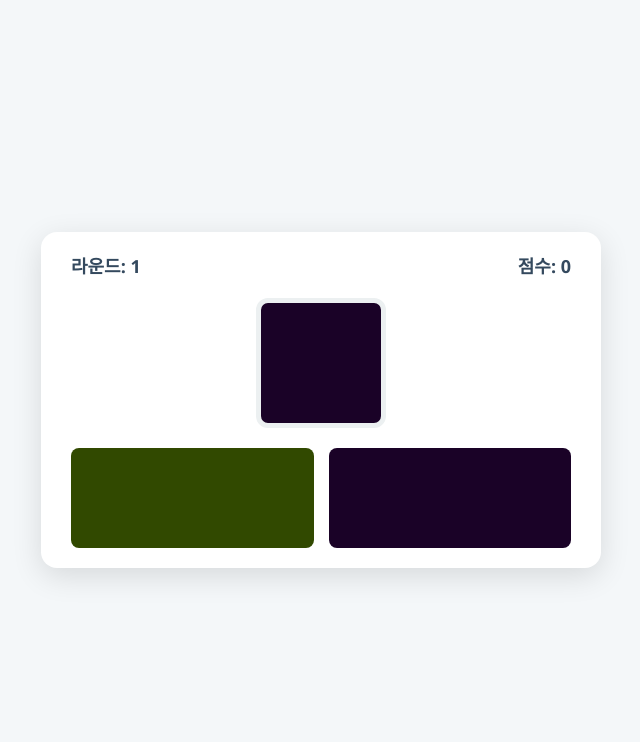
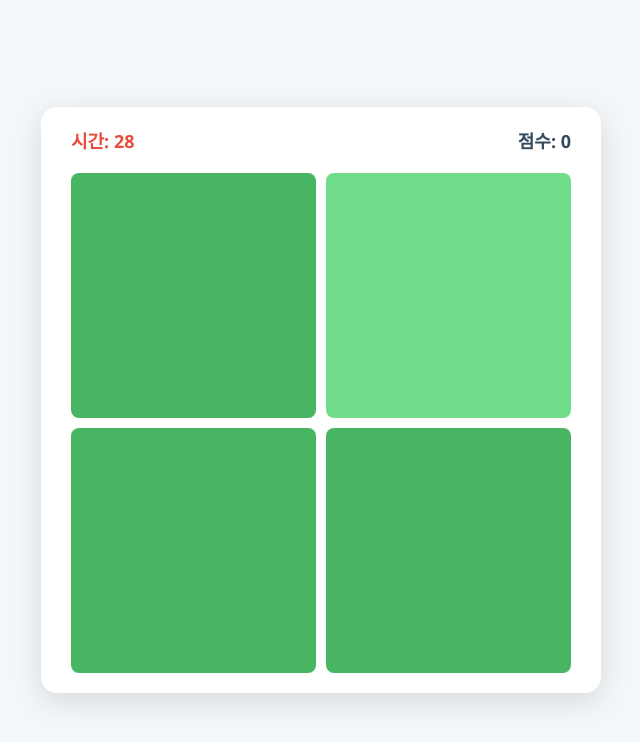
Before and after one commit to early-developer-club/color-game-jinyoung, a plain HTML site: page index.html in a window 1280 px wide. Both pictures are taken after a click on the button "게임 시작". Shown: the whole page, without its empty margins (319-959 px from the left). Drawn offline with Linux system fonts and the light colour scheme.

Commit message:
⚡️ update: 절대색감게임 - 바이브 코딩으로 개발된 게임

```diff
--- a/index.html
+++ b/index.html
@@ -10,19 +10,16 @@
     <div id="app">
         <div id="start-screen">
             <h1>절대 색감 게임</h1>
-            <p>주어진 색상과 동일한 색상을 찾아보세요!</p>
+            <p>제한 시간 내에 그리드에서 다른 색상 하나를 찾아보세요!</p>
             <button id="start-button">게임 시작</button>
         </div>
 
         <div id="game-screen" class="hidden">
             <div class="game-info">
-                <span id="round-info">라운드: 1</span>
+                <span id="time-info">시간: 30</span>
                 <span id="score-info">점수: 0</span>
             </div>
-            <div id="target-color-container">
-                <div id="target-color"></div>
-            </div>
-            <div id="color-options"></div>
+            <div id="grid-container"></div>
         </div>
 
         <div id="end-screen" class="hidden">
--- a/script.js
+++ b/script.js
@@ -1,5 +1,5 @@
 document.addEventListener('DOMContentLoaded', () => {
-    // --- Firebase 설정 ---
+    // --- Firebase 설정 (보안을 위해 실제 값은 환경 변수 사용 권장) ---
     const firebaseConfig = {
         apiKey: "AIzaSyBYs_CBd95ECMV50T8sYryXzgXx_rrakdU",
         authDomain: "color-game-jinyoung.firebaseapp.com",
@@ -8,10 +8,7 @@ document.addEventListener('DOMContentLoaded', () => {
         storageBucket: "color-game-jinyoung.firebasestorage.app",
         messagingSenderId: "518208146135",
         appId: "1:518208146135:web:1ba7f4cad42aa6c842fe92",
-        measurementId: "G-SPYLGLRS0R"
     };
-
-    // Firebase 초기화
     firebase.initializeApp(firebaseConfig);
     const database = firebase.database();
 
@@ -19,32 +16,24 @@ document.addEventListener('DOMContentLoaded', () => {
     const startScreen = document.getElementById('start-screen');
     const gameScreen = document.getElementById('game-screen');
     const endScreen = document.getElementById('end-screen');
-
     const startButton = document.getElementById('start-button');
     const restartButton = document.getElementById('restart-button');
     const saveScoreButton = document.getElementById('save-score-button');
-
-    const roundInfo = document.getElementById('round-info');
+    const timeInfo = document.getElementById('time-info');
     const scoreInfo = document.getElementById('score-info');
-    const targetColorDiv = document.getElementById('target-color');
-    const colorOptionsContainer = document.getElementById('color-options');
+    const gridContainer = document.getElementById('grid-container');
     const finalScoreSpan = document.getElementById('final-score');
     const playerNameInput = document.getElementById('player-name');
     const rankingList = document.getElementById('ranking-list');
 
+    // --- 게임 설정 ---
+    const INITIAL_TIME = 30;
+    const TIME_BONUS = 1;
+
     // --- 게임 상태 변수 ---
     let score = 0;
-    let round = 0;
-    let targetColor;
-
-    // --- 유틸리티 함수 ---
-    const randomColor = () => `rgb(${Math.floor(Math.random() * 256)}, ${Math.floor(Math.random() * 256)}, ${Math.floor(Math.random() * 256)})`;
-    const shuffleArray = (array) => {
-        for (let i = array.length - 1; i > 0; i--) {
-            const j = Math.floor(Math.random() * (i + 1));
-            [array[i], array[j]] = [array[j], array[i]];
-        }
-    };
+    let timeLeft = INITIAL_TIME;
+    let timerInterval = null;
 
     // --- 화면 관리 ---
     function showScreen(screen) {
@@ -54,95 +43,113 @@ document.addEventListener('DOMContentLoaded', () => {
         screen.classList.remove('hidden');
     }
 
+    // --- 타이머 로직 ---
+    function startTimer() {
+        stopTimer(); // 기존 타이머 중지
+        timeLeft = INITIAL_TIME;
+        timeInfo.textContent = `시간: ${timeLeft}`;
+        timerInterval = setInterval(() => {
+            timeLeft--;
+            timeInfo.textContent = `시간: ${timeLeft}`;
+            if (timeLeft <= 0) {
+                endGame();
+            }
+        }, 1000);
+    }
+
+    function stopTimer() {
+        clearInterval(timerInterval);
+    }
+
     // --- 게임 로직 ---
     function startGame() {
         score = 0;
-        round = 0;
-        scoreInfo.textContent = `점수: 0`;
+        scoreInfo.textContent = `점수: ${score}`;
         saveScoreButton.disabled = false;
         playerNameInput.value = '';
         showScreen(gameScreen);
-        startRound();
+        startTimer();
+        nextLevel();
     }
 
-    function startRound() {
-        round++;
-        roundInfo.textContent = `라운드: ${round}`;
-        const numOptions = Math.min(6, round + 1);
-        colorOptionsContainer.style.gridTemplateColumns = `repeat(${Math.min(3, numOptions > 3 ? 3 : 2)}, 1fr)`;
-
-        targetColor = randomColor();
-        targetColorDiv.style.backgroundColor = targetColor;
-
-        const options = [targetColor];
-        while (options.length < numOptions) options.push(randomColor());
-        shuffleArray(options);
-
-        colorOptionsContainer.innerHTML = '';
-        options.forEach(color => {
-            const colorBox = document.createElement('div');
-            colorBox.classList.add('color-box');
-            colorBox.style.backgroundColor = color;
-            colorBox.addEventListener('click', handleOptionClick);
-            colorOptionsContainer.appendChild(colorBox);
-        });
+    function nextLevel() {
+        const { gridSize, diff } = getDifficulty(score);
+        const { baseColor, oddColor, oddIndex } = generateColors(gridSize, diff);
+        displayGrid(gridSize, baseColor, oddColor, oddIndex);
     }
 
-    function handleOptionClick(event) {
-        if (event.target.style.backgroundColor === targetColor) {
+    function getDifficulty(score) {
+        let gridSize = 2;
+        if (score >= 3) gridSize = 3;
+        if (score >= 8) gridSize = 4;
+        if (score >= 15) gridSize = 5;
+        if (score >= 25) gridSize = 6;
+        const diff = Math.max(10, 40 - score * 1.5);
+        return { gridSize, diff };
+    }
+
+    function generateColors(gridSize, diff) {
+        const r = Math.floor(Math.random() * 226);
+        const g = Math.floor(Math.random() * 226);
+        const b = Math.floor(Math.random() * 226);
+        const baseColor = `rgb(${r}, ${g}, ${b})`;
+        const oddColor = `rgb(${r + diff}, ${g + diff}, ${b + diff})`;
+        const oddIndex = Math.floor(Math.random() * gridSize * gridSize);
+        return { baseColor, oddColor, oddIndex };
+    }
+
+    function displayGrid(gridSize, baseColor, oddColor, oddIndex) {
+        gridContainer.innerHTML = '';
+        gridContainer.style.gridTemplateColumns = `repeat(${gridSize}, 1fr)`;
+        for (let i = 0; i < gridSize * gridSize; i++) {
+            const cell = document.createElement('div');
+            cell.classList.add('grid-cell');
+            const isOddOne = (i === oddIndex);
+            cell.style.backgroundColor = isOddOne ? oddColor : baseColor;
+            cell.dataset.correct = isOddOne;
+            cell.addEventListener('click', handleCellClick);
+            gridContainer.appendChild(cell);
+        }
+    }
+
+    function handleCellClick(event) {
+        if (event.target.dataset.correct === 'true') {
             score++;
             scoreInfo.textContent = `점수: ${score}`;
-            startRound();
+            timeLeft += TIME_BONUS;
+            timeInfo.textContent = `시간: ${timeLeft}`;
+            nextLevel();
         } else {
-            endGame();
+            // 오답 클릭 시 시간 차감 (옵션)
+            // timeLeft = Math.max(0, timeLeft - 2);
+            // timeInfo.textContent = `시간: ${timeLeft}`;
         }
     }
 
     function endGame() {
+        stopTimer();
         finalScoreSpan.textContent = score;
         showScreen(endScreen);
         fetchRanking();
     }
 
-    // --- Firebase 연동 함수 ---
+    // --- Firebase 연동 (기존과 동일) ---
     function saveScore() {
         const playerName = playerNameInput.value.trim();
-        if (!playerName) {
-            alert('이름을 입력해주세요!');
-            return;
-        }
-
-        const scoresRef = database.ref('scores');
-        scoresRef.push({
-            name: playerName,
-            score: score,
-            timestamp: Date.now()
-        }).then(() => {
-            saveScoreButton.disabled = true;
-            fetchRanking(); // 랭킹 새로고침
-        }).catch(error => {
-            console.error("점수 저장에 실패했습니다:", error);
-            alert("점수 저장에 실패했습니다. 다시 시도해주세요.");
-        });
+        if (!playerName) { alert('이름을 입력해주세요!'); return; }
+        database.ref('scores').push({ name: playerName, score: score, timestamp: Date.now() })
+            .then(() => { saveScoreButton.disabled = true; fetchRanking(); })
+            .catch(error => console.error("점수 저장 실패:", error));
     }
 
     function fetchRanking() {
         const scoresRef = database.ref('scores');
         rankingList.innerHTML = '<li>불러오는 중...</li>';
-
         scoresRef.orderByChild('score').limitToLast(10).once('value', (snapshot) => {
             const scores = [];
-            snapshot.forEach((childSnapshot) => {
-                scores.push(childSnapshot.val());
-            });
-            scores.reverse(); // 내림차순 정렬
-
-            rankingList.innerHTML = '';
-            if (scores.length === 0) {
-                rankingList.innerHTML = '<li>아직 랭킹이 없습니다.</li>';
-                return;
-            }
-
+            snapshot.forEach(child => { scores.push(child.val()); });
+            scores.reverse();
+            rankingList.innerHTML = scores.length ? '' : '<li>아직 랭킹이 없습니다.</li>';
             scores.forEach((item, index) => {
                 const li = document.createElement('li');
                 li.textContent = `${index + 1}. ${item.name}: ${item.score}점`;
--- a/style.css
+++ b/style.css
@@ -74,36 +74,27 @@ input[type="text"] {
     color: #34495e;
 }
 
-#target-color-container {
-    margin: 20px 0;
+.game-info span#time-info {
+    color: #e74c3c;
 }
 
-#target-color {
-    width: 120px;
-    height: 120px;
-    margin: 0 auto;
-    border-radius: 12px;
-    border: 5px solid #ecf0f1;
+#grid-container {
+    display: grid;
+    gap: 10px;
+    margin-top: 20px;
+    /* grid-template-columns will be set by JS */
 }
 
-#color-options {
-    display: grid;
-    grid-template-columns: repeat(2, 1fr);
-    gap: 15px;
-    margin-top: 20px;
+.grid-cell {
+    width: 100%;
+    padding-bottom: 100%; /* Creates a square aspect ratio */
+    border-radius: 8px;
+    cursor: pointer;
+    transition: transform 0.2s ease;
 }
 
-.color-box {
-    width: 100%;
-    height: 100px;
-    border-radius: 8px;
-    cursor: pointer;
-    transition: transform 0.2s ease, box-shadow 0.2s ease;
-}
-
-.color-box:hover {
+.grid-cell:hover {
     transform: scale(1.05);
-    box-shadow: 0 4px 15px rgba(0,0,0,0.1);
 }
 
 #ranking {
```
Also changed, not shown: 1 other file.
